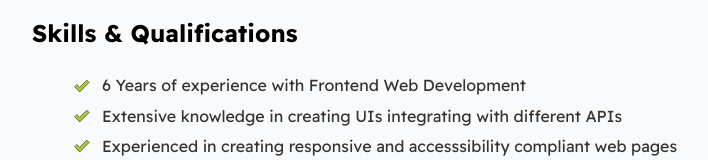
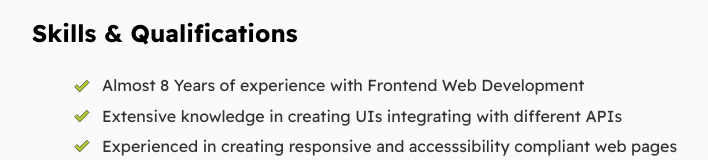
Before and after one commit to nayanaren/nayanaren.github.io, a plain HTML site: page index.html in a window 1280 px wide. Shown: the part 449-609 px from the top of the page, without its empty margins (258-966 px from the left). Drawn offline with Linux system fonts and the light colour scheme.

Commit message:
Update index.html

```diff
--- a/index.html
+++ b/index.html
@@ -43,7 +43,7 @@
             <section class="section--page">
                 <h2>Skills & Qualifications</h2>
                 <ul id="qualifications--list">
-                    <li class="with-icon"><img class="icon" src="./assets/images/greenTick.svg" aria-hidden="true"> 6
+                    <li class="with-icon"><img class="icon" src="./assets/images/greenTick.svg" aria-hidden="true"> Almost 8
                         Years of experience with Frontend Web Development</li>
                     <li class="with-icon"><img class="icon" src="./assets/images/greenTick.svg" aria-hidden="true">
                         Extensive knowledge in creating UIs integrating with different APIs</li>
```
